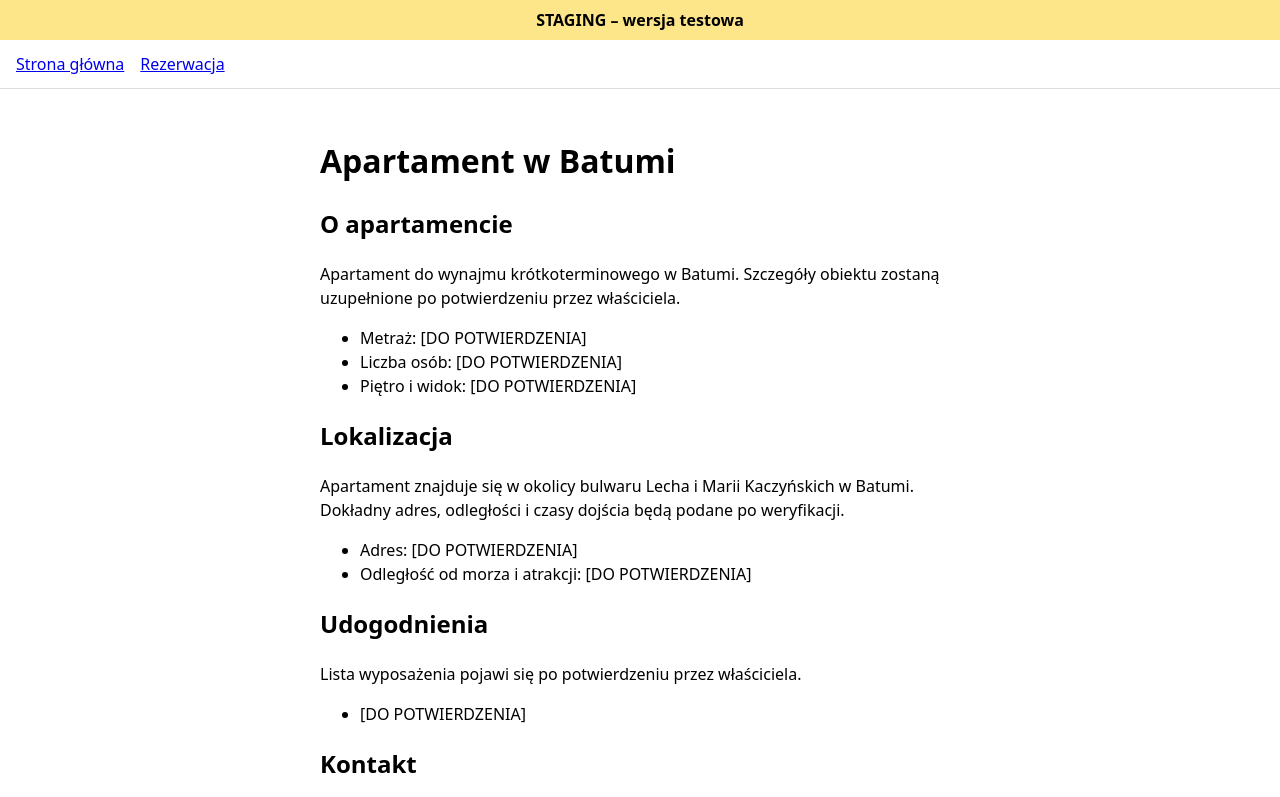
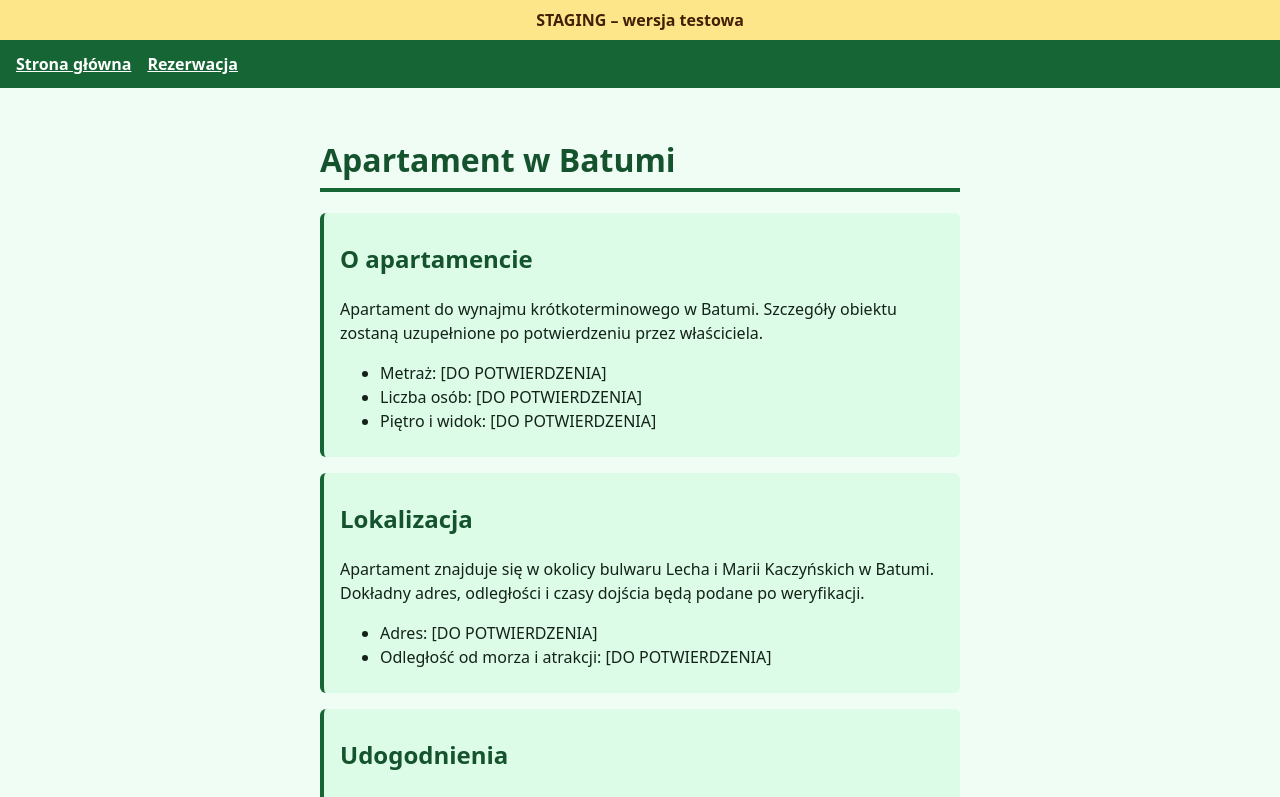
Before and after one commit to sunriseapartmentbatumi-oss/batumi, a Next.js app: page / in a window 1280 px wide. Shown: the top 797 px of the page. Built offline with nearby package versions, Linux system fonts and the light colour scheme.

Commit message:
style: green theme via CSS variables
Co-authored-by: Copilot App <223556219+Copilot@users.noreply.github.com>

```diff
--- a/src/app/globals.css
+++ b/src/app/globals.css
@@ -1,7 +1,22 @@
-body { margin: 0; font-family: system-ui, sans-serif; line-height: 1.5; }
+:root {
+  --green-900: #14532d;
+  --green-700: #166534;
+  --green-100: #dcfce7;
+  --green-50: #f0fdf4;
+  --text: #14221a;
+}
+body { margin: 0; font-family: system-ui, sans-serif; line-height: 1.5; background: var(--green-50); color: var(--text); }
 .page { max-width: 640px; margin: 2rem auto; padding: 0 1rem; }
-.banner { background: #fde68a; padding: 0.5rem 1rem; text-align: center; font-weight: 600; }
-nav { display: flex; gap: 1rem; padding: 0.75rem 1rem; border-bottom: 1px solid #ddd; }
+.page h1, .page h2 { color: var(--green-900); }
+.page h1 { border-bottom: 4px solid var(--green-700); padding-bottom: 0.25rem; }
+.page section { background: var(--green-100); border-left: 4px solid var(--green-700); border-radius: 6px; padding: 0.5rem 1rem; margin: 1rem 0; }
+a { color: var(--green-700); }
+a:focus-visible, button:focus-visible, input:focus-visible, textarea:focus-visible { outline: 3px solid var(--green-900); outline-offset: 2px; }
+.banner { background: #fde68a; color: #422006; padding: 0.5rem 1rem; text-align: center; font-weight: 600; }
+nav { display: flex; gap: 1rem; padding: 0.75rem 1rem; background: var(--green-700); }
+nav a { color: #fff; font-weight: 600; }
 label { display: grid; gap: 0.25rem; }
 input, textarea, button { font: inherit; padding: 0.4rem; }
+button { background: var(--green-700); color: #fff; border: 0; border-radius: 4px; cursor: pointer; }
+button:hover { background: var(--green-900); }
 @media (min-width: 700px) { .page { margin-top: 3rem; } }
```
